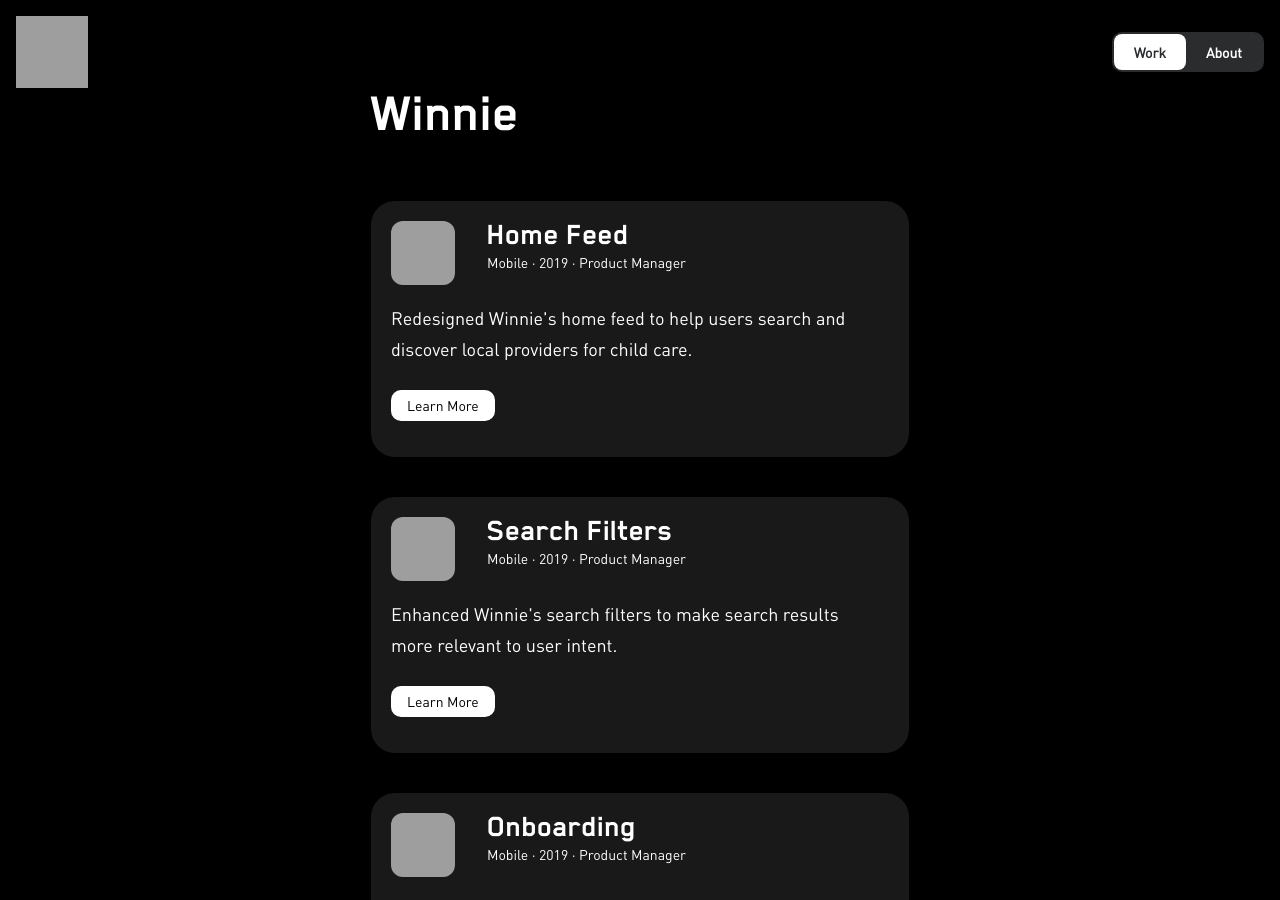
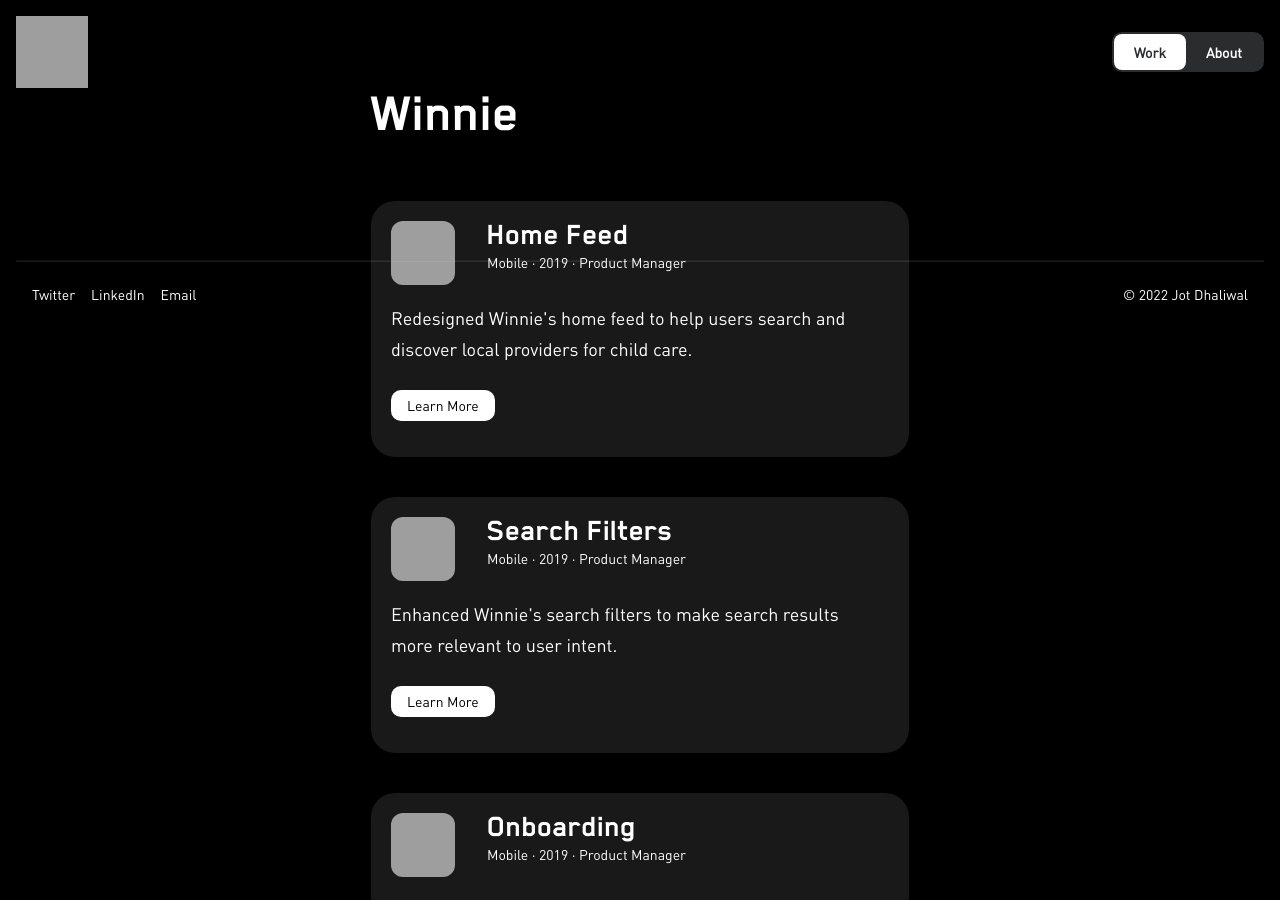
Before and after one commit to jotd/jotd-portfolio, a Jekyll site: the page work/index.html, which Jekyll copies as it is, in a window 1280 px wide and 900 px high, scrolled down 565 px. Built offline with Jekyll 4.4.1, drawn with Linux system fonts in a browser that asks for light colours; grey boxes are pictures that could not be loaded.

Commit message:
Update index.html

```diff
--- a/work/index.html
+++ b/work/index.html
@@ -182,7 +182,7 @@
   </div>
 
 
-    <div class="footer desktop">
+    <!-- <div class="footer desktop">
       <hr class="solid">
       <div class="footer-links">
         <a
@@ -204,6 +204,35 @@
         >
       </div>
       <div class="footer-block">© 2022 Jot Dhaliwal</div>
-    </div>
+    </div> -->
+
+
+
+    <div class="footer-home">
+      <hr class="solid">
+       <div class="footer desktop">
+         <div class="footer-links">
+           <a
+             href="https://twitter.com/jotd?lang=en"
+             target="_blank"
+             class="footer-link"
+             >Twitter</a
+           >
+           <a
+             href="https://www.linkedin.com/in/jotdhaliwal/"
+             target="_blank"
+             class="footer-link"
+             >LinkedIn</a
+           >
+           <a
+             href="mailto:info@jotd.me?subject=Inquiry%20from%20website"
+             class="footer-link"
+             >Email</a
+           >
+         </div>
+         <div class="footer-block">© 2022 Jot Dhaliwal</div>
+       </div>
+
+     </div>
   </body>
 </html>
```
